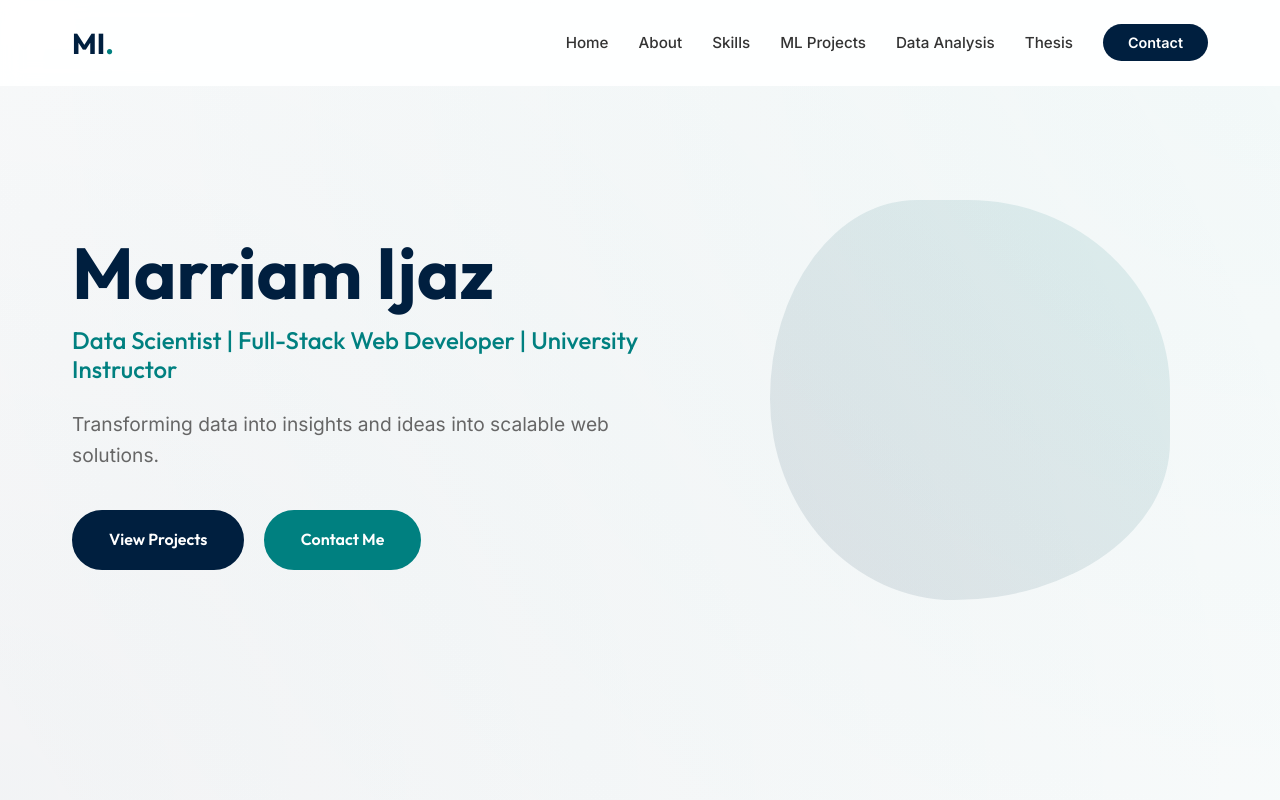
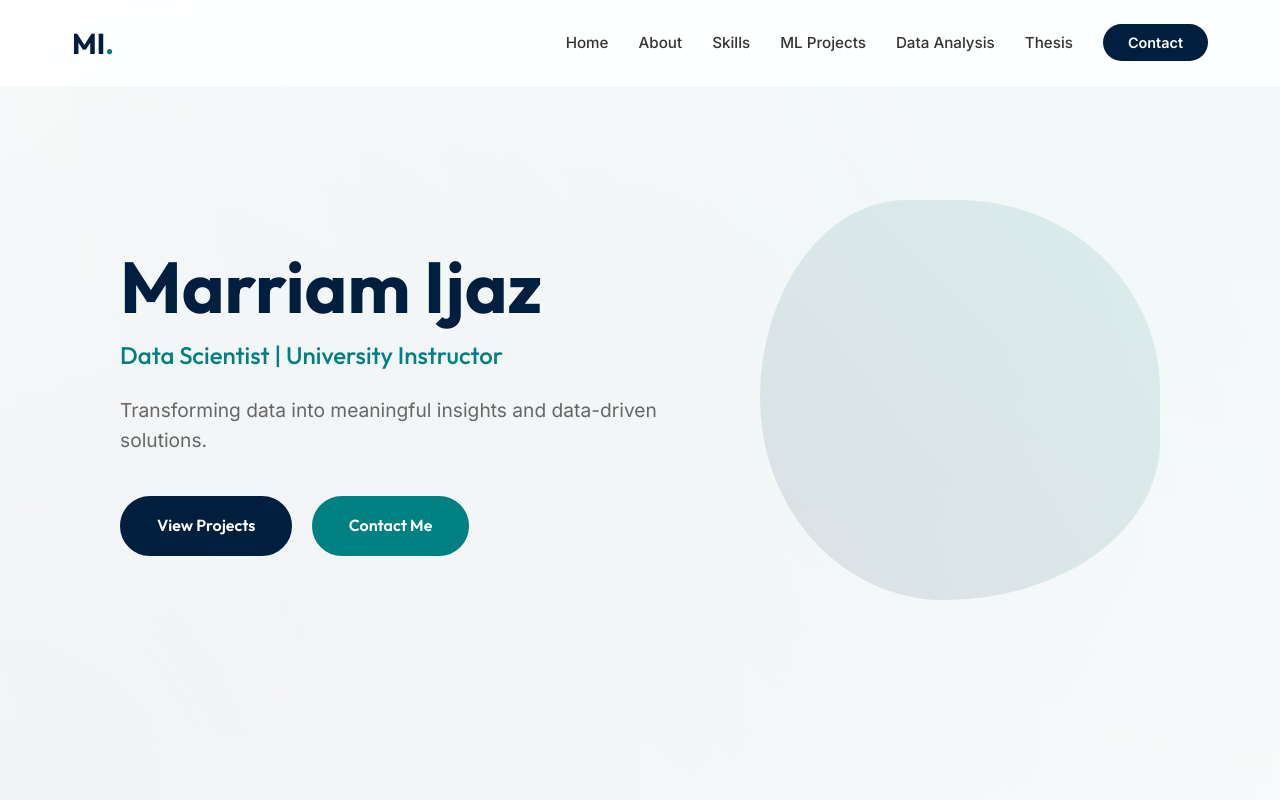
Before and after one commit to marriamijaz0123/marriamportfolioda, a plain HTML site: page index.html in a window 1280 px wide. Shown: the top 800 px of the page. Drawn offline with Linux system fonts and the light colour scheme.

Commit message:
index.html

```diff
--- a/index.html
+++ b/index.html
@@ -4,9 +4,9 @@
 <head>
     <meta charset="UTF-8">
     <meta name="viewport" content="width=device-width, initial-scale=1.0">
-    <title>Marriam Ijaz | Data Scientist & Full-Stack Web Developer</title>
+    <title>Marriam Ijaz | Data Scientist</title>
     <meta name="description"
-        content="Portfolio of Marriam Ijaz, a Data Scientist, Full-Stack Web Developer, and University Instructor specializing in machine learning, web solutions, and academic research.">
+        content="Portfolio of Marriam Ijaz, a Data Scientist, and University Instructor specializing in machine learning, web solutions, and academic research.">
     <link rel="stylesheet" href="https://cdnjs.cloudflare.com/ajax/libs/font-awesome/6.4.0/css/all.min.css">
     <link rel="preconnect" href="https://fonts.googleapis.com">
     <link rel="preconnect" href="https://fonts.gstatic.com" crossorigin>
@@ -45,8 +45,8 @@
             <div class="container hero-content">
                 <div class="hero-text animate-up">
                     <h1 class="name">Marriam Ijaz</h1>
-                    <h2 class="title">Data Scientist | Full-Stack Web Developer | University Instructor</h2>
-                    <p class="tagline">Transforming data into insights and ideas into scalable web solutions.</p>
+                    <h2 class="title">Data Scientist | University Instructor</h2>
+                    <p class="tagline">Transforming data into meaningful insights and data-driven solutions.</p>
                     <div class="hero-btns">
                         <a href="#projects" class="btn btn-primary">View Projects</a>
                         <a href="#contact" class="btn btn-secondary">Contact Me</a>
```
